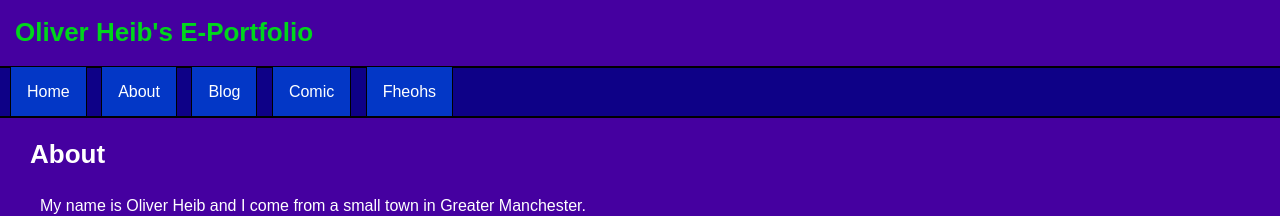
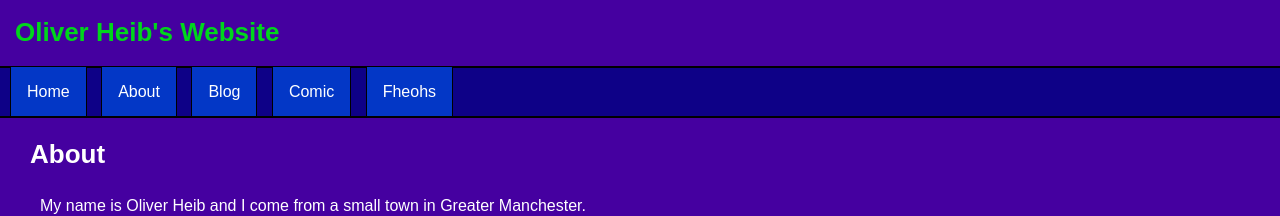
Before and after one commit to OliverHeib/E-PortfolioInJekyll, a Jekyll site: the page built from about.html, in a window 1280 px wide. Shown: the top 216 px of the page. Built offline with Jekyll 4.4.1, drawn with Linux system fonts in a browser that asks for light colours.

Commit message:
Update default.html

```diff
--- a/_layouts/default.html
+++ b/_layouts/default.html
@@ -7,7 +7,7 @@
   </head>
   <body>
     <header>
-			<h1>Oliver Heib's E-Portfolio</h1>
+			<h1>Oliver Heib's Website</h1>
     </header>
     {% include navigation.html %}
     <section>
```
